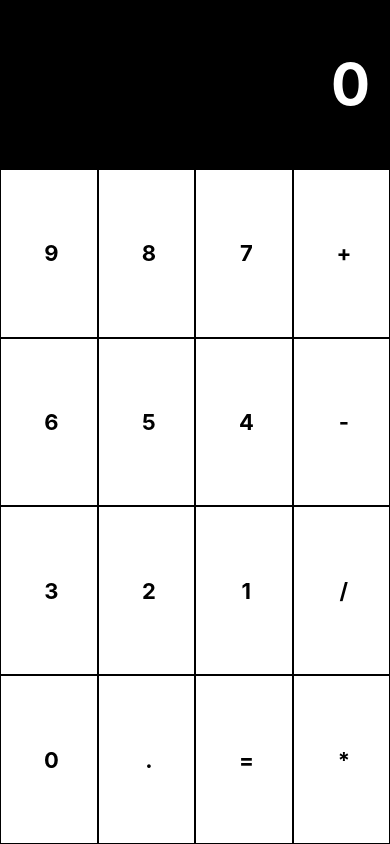
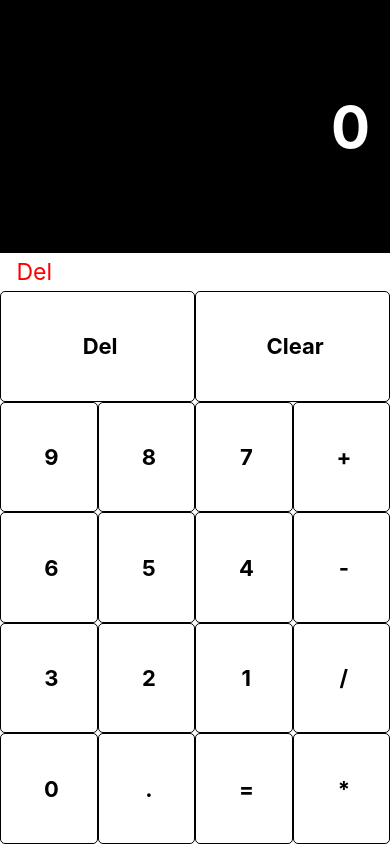
Before and after one commit to Bwise1/MobileCalculator, a React Native app: screen / in a window 390 px wide. Built offline with nearby package versions, Linux system fonts and the light colour scheme.

Commit message:
Implemented Clear button

```diff
--- a/App.js
+++ b/App.js
@@ -6,6 +6,7 @@ import Button from './Buttons';
 
 //buttons that will be displayed on the screen
 const inputButtons = [
+  ['Del', 'Clear'],
   [9, 8, 7, '+'],
   [6, 5, 4, '-'],
   [3, 2, 1, '/'],
@@ -20,6 +21,7 @@ export default class App extends React.Component {
     this.state = {
       previousInputValue: 0,
       inputValue: 0,
+      result: 0,
       selectedSymbol: null
     }
   }
@@ -29,7 +31,10 @@ export default class App extends React.Component {
         <View style={Styles.resultContainer}>
           <Text style={Styles.resultText}>{this.state.inputValue}</Text>
         </View>
-        <View style={Styles.buttonContainer}>{this._renderButtons()}</View>
+        <View style={Styles.buttonContainer}>
+         <Text style={Styles.delete}> Del</Text>
+          {this._renderButtons()}
+        </View>
       </View>
     );
   }
@@ -92,6 +97,10 @@ export default class App extends React.Component {
               selectedSymbol: null
             });
             break;
+        case 'Clear':
+            alert('Hello');
+          this.setState({inputValue: 0});
+        break;
     }
   }
 
--- a/Style.js
+++ b/Style.js
@@ -6,7 +6,7 @@ var Styles = StyleSheet.create({
     },
 
     resultContainer: {
-        flex: 2,
+        flex: 3,
         backgroundColor: '#000000',
         justifyContent: 'center',
     },
@@ -19,7 +19,7 @@ var Styles = StyleSheet.create({
     },
 
     buttonContainer: {
-        flex: 8,
+        flex: 7,
         backgroundColor: '#FFFFFF',
     },
     button: {
@@ -28,6 +28,7 @@ var Styles = StyleSheet.create({
         justifyContent: 'center',
         borderWidth: 0.5,
         borderColor: '#000000',
+        borderRadius: 5,
     },
     buttonText: {
         fontSize: 22,
@@ -40,6 +41,12 @@ var Styles = StyleSheet.create({
         flex: 1,
         flexDirection: 'row',
     },
+    delete: {
+        color: 'red',
+        fontSize: 23,
+        paddingVertical: 5,
+        paddingHorizontal: 10
+    },
 
     inputButtonHighlighted: {
         backgroundColor: '#FFFFFF'
```
